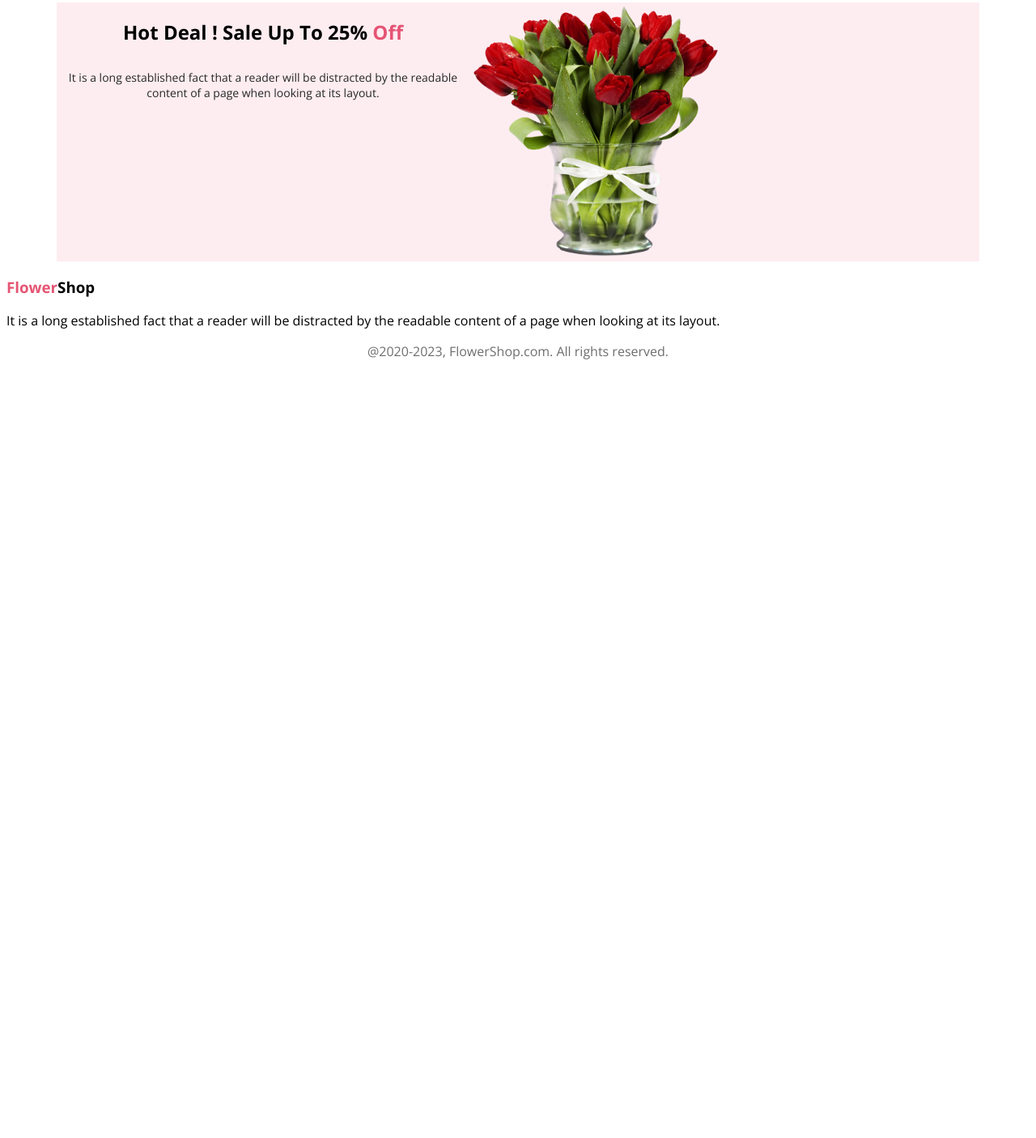
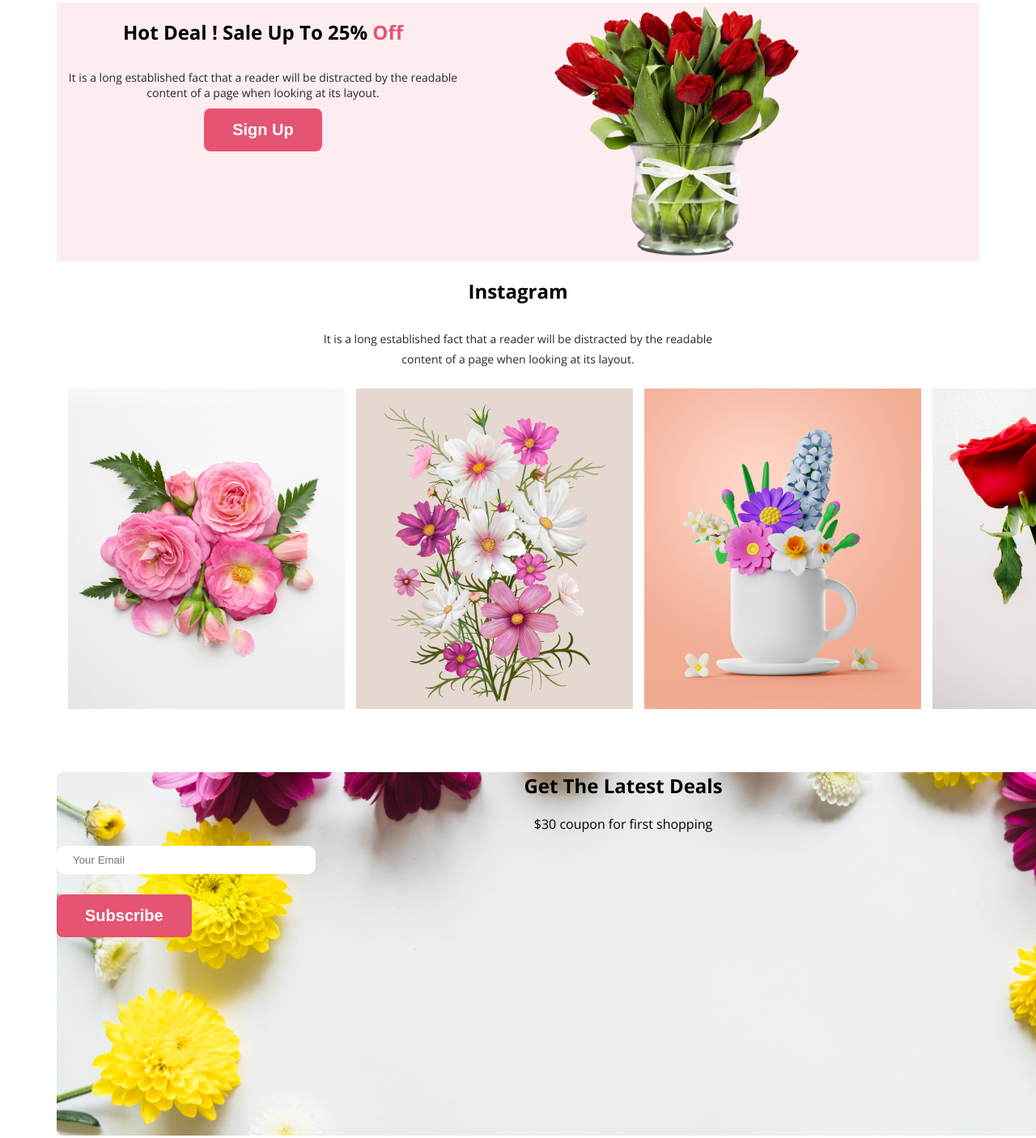
Before and after one commit to ashik562/flower-shop, a plain HTML site: page index.html in a window 1280 px wide. Shown: the part 1641-3047 px from the top of the page at 81% size. Before the commit the page ends 2132 px from the top, so only its background shows below. Drawn offline with nearby package versions, Linux system fonts and the light colour scheme.

Commit message:
half done

```diff
--- a/index.html
+++ b/index.html
@@ -35,6 +35,7 @@
 
                 <div class="picture-info-1">
                     <img src="image/pngwing 6.png" alt="">
+
                 </div>
                 <div class="picture-info-2">
                     <img src="image/pngwing 5.png" alt="">
@@ -52,9 +53,48 @@
                 <h2 class="footer-title">Hot Deal ! Sale Up To 25% <span class="footer-title-color">Off</span></h2>
 
                 <p class="section-paragraph">It is a long established fact that a reader will be distracted by the readable content of a page when looking at its layout.</p>
+                <button class="btn-primary"> Sign Up</button>
 
             </div>
                 <img id="fuldani" src="image/pngwing 8.png" alt="">
+
+
+
+        </section>
+
+        <!-- IG section -->
+
+
+        <section class="ig">
+            <h1 class="insta">Instagram</h1>
+            <p class="insta-paragraph">It is a long established fact that a reader will be distracted by the readable content of a page when looking at its layout.</p>
+
+           <div class="instagram">
+            <div class="instagram">
+                <img src="image/Flower 01.png" alt="">
+            </div>
+            <div class="instagram">
+                <img src="image/Rectangle 4.png" alt="">
+            </div>
+            <div class="instagram">
+                <img src="image/Rectangle 5.png" alt="">
+            </div>
+            <div class="instagram">
+                <img src="image/Rectangle 6.png" alt="">
+            </div>
+
+           </div>
+                <br><br>
+           <div class="getoffer">
+            <h1 class="hh">Get The Latest Deals</h1>
+            <p class="pp">$30 coupon for first shopping</p>
+
+            <form action="" class="contact">
+                <input type="email" name="" placeholder="Your Email" id="">
+                <input class="btn-primary" type="submit" value="Subscribe">
+            </form>
+
+           </div>
 
         </section>
 
--- a/style/style.css
+++ b/style/style.css
@@ -107,17 +107,21 @@ main{
 }
 
 /* section */
-.offer{
-
+main .offer{
+    display: flex;
+    gap: 100px;
+    background-color: #E554731A;
+    /* background: #FFF8F3; */
+    margin-top: 100px;
     margin-top: 80px;
     display: flex;
     text-align: center;
-    background-color: #E554731A;
-    /* background-image: url('../image/pngwing\ 8.png'); */
     background-repeat: no-repeat;
     background-position: bottom right;
     background-position: bottom right, top left;
+
 }
+
 #fuldani{
     width: 318px;
     height: 320px;
@@ -131,16 +135,61 @@ main{
     margin: 0px auto;
     max-width: 500px;
     line-height: 25px
-    border-radius: 8px;
+    border: radius 8px;
     background color: #E554730D;
 }
 
+/* instagram */
+
+.insta{
+    text-align: center;
+}
+.insta-paragraph{
+    text-align: center;
+    font-size: normal;
+    color: #272727;
+    font-size: 14px;
+    padding: 10px 5px;
+    margin: 0px auto;
+    width:500px;
+    line-height: 25px
+}
+.instagram{
+    display: flex;
+   margin: 7px;
+}
 
 
+.getoffer{
+
+    background-color: #fff;
+    background-image: url('../image/Rectangle\ 9.png');
+    width: 1400px;
+    height: 449px;
+
+}
+
+.hh{
+    display: block;
+    text-align: center;
+}
 
 
+.pp{
+    display: block;
+    text-align: center;
+}
 
-
+.contact input[type="email"] {
+    display: block;
+    margin-bottom: 25px;
+    padding: 10px 20px;
+    color: #757575;
+    border-radius: 10px;
+    background: #FFF;
+    border: 0;
+    width: 20%;
+}
 
 
 
```
